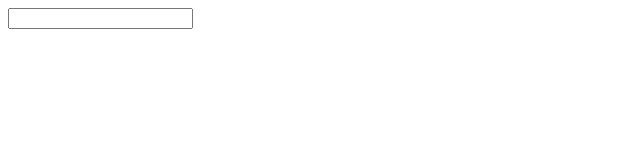
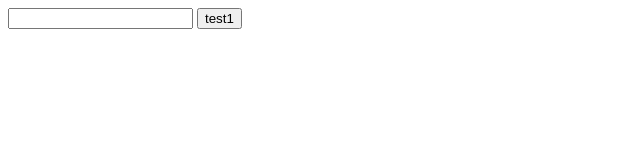
Before and after one commit to Prince2529/repolap08, a plain HTML site: page index.html in a window 1280 px wide. Shown: the whole page, without its empty margins (0-640 px from the left). Drawn offline with Linux system fonts and the light colour scheme.

Commit message:
secondFeature

```diff
--- a/index.html
+++ b/index.html
@@ -11,6 +11,7 @@
 <body>
 
     <input type="Text for repo lab">
+    <button>test1</button>
 
 </body>
 
```
